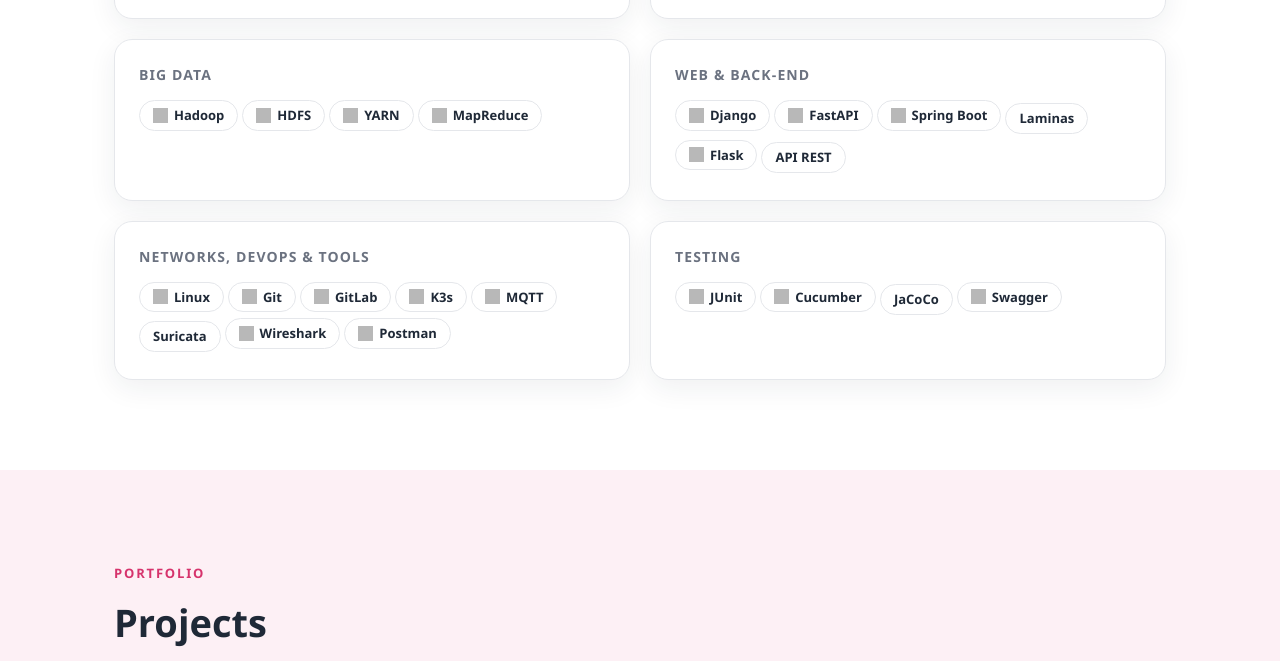
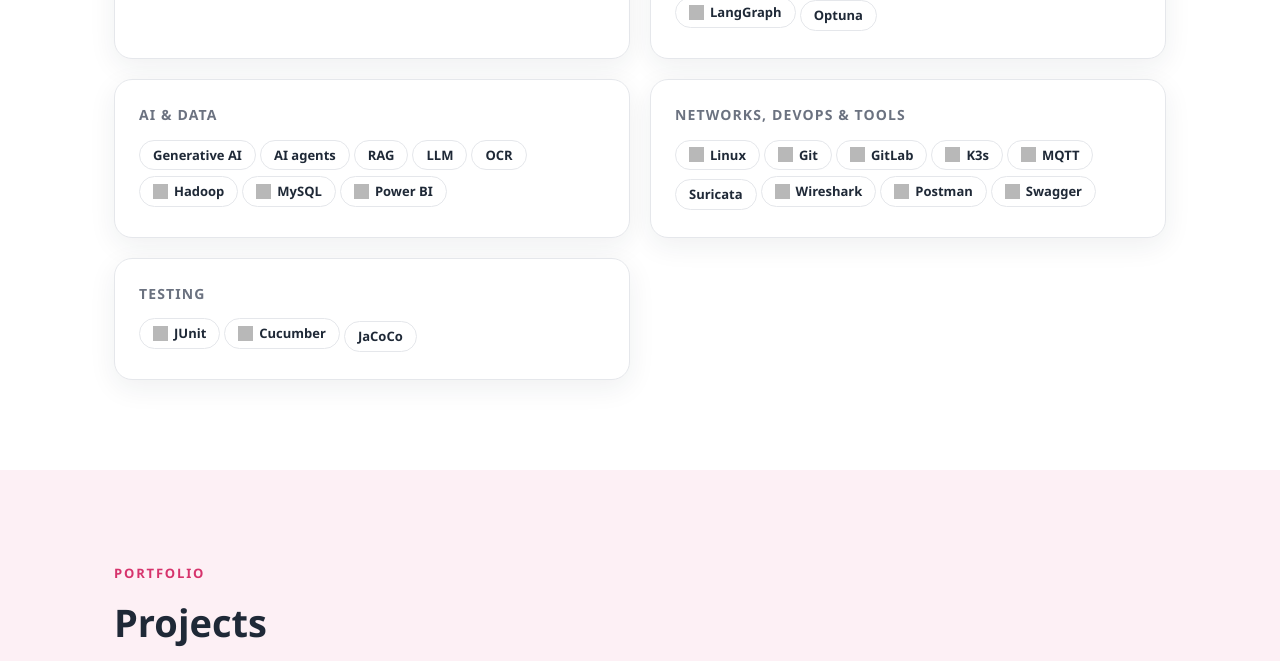
Before and after one commit to kammounimen/portfolio, a plain HTML site: page index.html in a window 1280 px wide. Shown: the part 1349-2010 px from the top of the page. Drawn offline with Linux system fonts and the light colour scheme; grey boxes are pictures that could not be loaded.

Commit message:
Refactor programming languages and skills data

```diff
--- a/index.html
+++ b/index.html
@@ -109,9 +109,9 @@
 <script>
 const $=s=>document.querySelector(s);
 const PHONE="+216 24 202 249"; /* ex. "+216 XX XXX XXX" */
-const IC={Python:"python",Java:"openjdk","C / C++":"cplusplus","C++":"cplusplus",PHP:"php","PHP/Laminas":"php",JavaScript:"javascript","scikit-learn":"scikitlearn","Scikit-learn":"scikitlearn",TensorFlow:"tensorflow",OpenCV:"opencv",LangGraph:"langchain",Pandas:"pandas",Hadoop:"apachehadoop",HDFS:"apachehadoop",YARN:"apachehadoop",MapReduce:"apachehadoop",Django:"django",FastAPI:"fastapi","Spring Boot":"springboot",Flask:"flask",Linux:"linux",Git:"git",GitLab:"gitlab",K3s:"kubernetes",MQTT:"mqtt",Wireshark:"wireshark",Postman:"postman",JUnit:"junit5",Cucumber:"cucumber",Swagger:"swagger",MySQL:"mysql","Power BI":"powerbi",Qt:"qt",HTML:"html5",AWS:"amazonaws",Tailscale:"tailscale",Jupyter:"jupyter",JWT:"jsonwebtokens"};
+const IC={C:"c",HTML5:"html5",CSS:"css3",LangChain:"langchain",Python:"python",Java:"openjdk","C / C++":"cplusplus","C++":"cplusplus",PHP:"php","PHP/Laminas":"php",JavaScript:"javascript","scikit-learn":"scikitlearn","Scikit-learn":"scikitlearn",TensorFlow:"tensorflow",OpenCV:"opencv",LangGraph:"langchain",Pandas:"pandas",Hadoop:"apachehadoop",HDFS:"apachehadoop",YARN:"apachehadoop",MapReduce:"apachehadoop",Django:"django",FastAPI:"fastapi","Spring Boot":"springboot",Flask:"flask",Linux:"linux",Git:"git",GitLab:"gitlab",K3s:"kubernetes",MQTT:"mqtt",Wireshark:"wireshark",Postman:"postman",JUnit:"junit5",Cucumber:"cucumber",Swagger:"swagger",MySQL:"mysql","Power BI":"powerbi",Qt:"qt",HTML:"html5",AWS:"amazonaws",Tailscale:"tailscale",Jupyter:"jupyter",JWT:"jsonwebtokens"};
 const tg=t=>`<span class="tag">${IC[t]?`<img class="si" alt="" src="https://cdn.jsdelivr.net/npm/simple-icons@11/icons/${IC[t]}.svg" onerror="this.remove()">`:""}${t}</span>`;
-const SK={"Langages":"Python · Java · C / C++ · PHP · SQL · JavaScript","IA & données":"scikit-learn · TensorFlow · OpenCV · LangGraph · RAG · Pandas","Big Data":"Hadoop · HDFS · YARN · MapReduce","Web & back-end":"Django · FastAPI · Spring Boot · Laminas · Flask · API REST","Réseaux, DevOps & outils":"Linux · Git · GitLab · K3s · MQTT · Suricata · Wireshark · Postman","Tests":"JUnit · Cucumber · JaCoCo · Swagger"};
+const SK={"Langages":"Python · C · C++ · Java · JavaScript · HTML5 · CSS · PHP","Frameworks & bibliothèques":"Spring Boot · FastAPI · Django · Flask · Laminas · Qt · Scikit-learn · LangChain · LangGraph · Optuna","IA & données":"IA générative · Agents IA · RAG · LLM · OCR · Hadoop · MySQL · Power BI","Réseaux, DevOps & outils":"Linux · Git · GitLab · K3s · MQTT · Suricata · Wireshark · Postman · Swagger","Tests":"JUnit · Cucumber · JaCoCo"};
 $("#sk").innerHTML=Object.entries(SK).map(([k,v])=>`<div class="card rv"><h3>${k}</h3>${v.split(" · ").map(t=>`${tg(t)}`).join("")}</div>`).join("");
 const R="https://github.com/kammounimen/";
 const PJ=[
@@ -144,7 +144,7 @@
 tb.onclick=()=>{const t=document.documentElement.dataset.t=="dark"?"light":"dark";localStorage.setItem("t",t);ap(t)};
 
 /* ---- Langue FR/EN ---- */
-const SKE=["Languages","AI & data","Big Data","Web & back-end","Networks, DevOps & tools","Testing"];
+const SKE=["Languages","Frameworks & libraries","AI & data","Networks, DevOps & tools","Testing"];
 const PJE=[["AI-powered invoice management platform","ICT internship · Jun – Jul 2026","OCR + LLM + smart search + AI agents to extract and retrieve invoice data. Multi-layer architecture: Django admin, Laminas ERP, FastAPI AI layer."],
 ["FogWatch","Team project","Collaborative attack detection for fog computing: Suricata detects, a correlator aggregates events over MQTT and triggers an nftables block."],
 ["AI-driven functional testing platform","Final-year project (PFA) · 2026","LangGraph agents generate Gherkin tests from User Stories, with a JWT-secured Spring Boot orchestrator, JaCoCo coverage, a RAG pipeline and CI/CD."],
@@ -174,7 +174,7 @@
 S.forEach(([q,e])=>{const el=$(q);if(!el)return;if(!(q in H))H[q]=el.innerHTML;el.innerHTML=l=="fr"?H[q]:e});
 document.title=l=="fr"?"Imen Kammoun — Élève ingénieure en Génie Informatique":"Imen Kammoun — Computer Engineering Student";
 if(l=="fr"){ids.forEach(i=>$(i).innerHTML=H[i]);return}
-$("#sk").innerHTML=T(Object.values(SK),(v,i)=>`<div class="card"><h3>${SKE[i]}</h3>${T(v.split(" · "),tg)}</div>`);
+$("#sk").innerHTML=T(Object.values(SK),(v,i)=>`<div class="card"><h3>${SKE[i]}</h3>${T(v.split(" · ").map(x=>({"IA générative":"Generative AI","Agents IA":"AI agents"}[x]||x)),tg)}</div>`);
 $("#pj").innerHTML=T(PJ,(p,i)=>`<div class="card"><span class="ico">${p[0]}</span><h3>${PJE[i][0]}</h3><div class="meta">${PJE[i][1]}</div><p>${PJE[i][2]}</p>${T(p[4].split(","),tg)}<br>${p[5]?`<a class="go" href="${R+p[5]}" target="_blank" rel="noopener">⧉ View repository</a>`:""}</div>`);
 $("#ex").innerHTML=T(EX,(e,i)=>`<div class="card"><h3>${EXE[i][0]}</h3><div class="meta">${EXE[i][1]} · ${EXE[i][2]}</div><p>${EXE[i][3]}</p>${T(e[4].split(","),tg)}</div>`);
 $("#ed").innerHTML=T(EDE,e=>`<div class="card"><div class="meta" style="color:var(--p)">${e[0]}</div><h3 style="color:var(--ink)">${e[1]}</h3><p style="margin:2px 0 0">${e[2]}</p></div>`);
```
